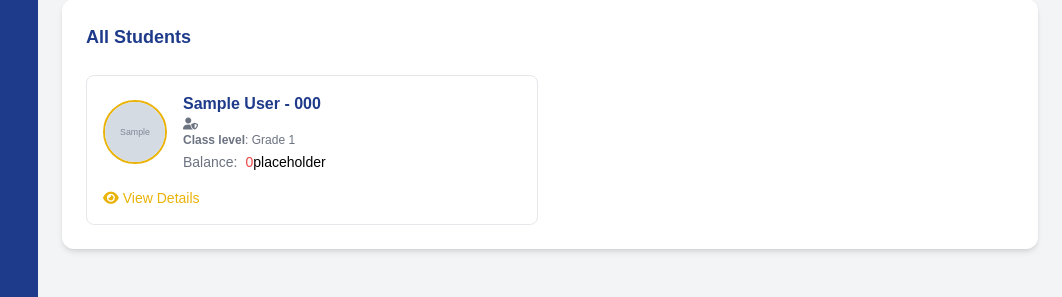
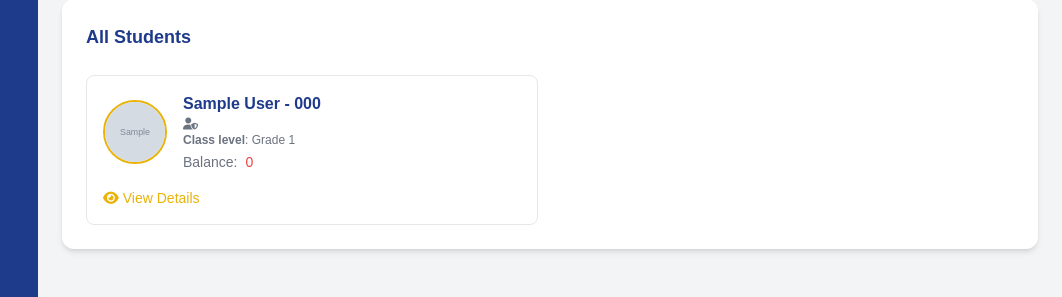
Before and after one commit to gcl140/edupayy-railway, a Django app: page /billing/staff_dashboard/ in a window 1280 px wide. Shown: the part 1330-1627 px from the top of the page, without its empty margins (218-1280 px from the left). Run offline with Django 5.2, Linux system fonts and the light colour scheme; a user stored in the database is signed in; tables that the repository leaves empty hold one stand-in row (values such as "Sample post"); grey boxes marked "Sample" are stand-in pictures; data that the repository does not hold is empty; parts of the project's set-up code (start-up, migrations or seed data) failed here and were passed over; some libraries are stand-ins or nearby versions; some web fonts are replaced.

Commit message:
Update staff_dashboard.html

```diff
--- a/billing/templates/billing/staff_dashboard.html
+++ b/billing/templates/billing/staff_dashboard.html
@@ -361,7 +361,7 @@
                         <p class="text-xs text-gray-500"><strong>Class level</strong>: {{ student.class_level }}</p>
                         <div class="mt-1 flex items-center text-sm">
                             <span class="text-gray-500">Balance:</span>
-                            <span class="ml-2 font-medium text-red-500">{{ student.balance }}</span>  placeholder
+                            <span class="ml-2 font-medium text-red-500">{{ student.balance }}</span>
                         </div>
                     </div>
                 </div>
```
